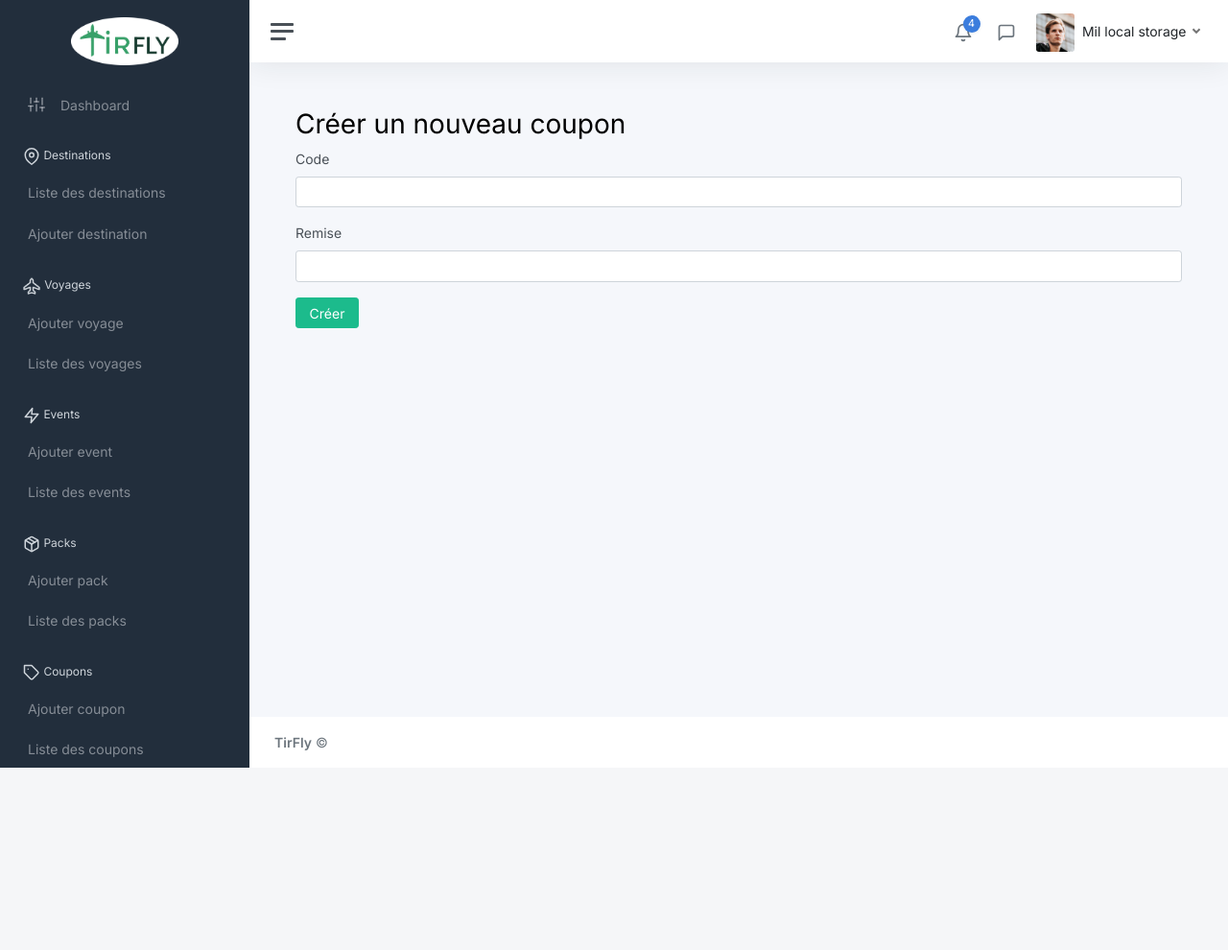
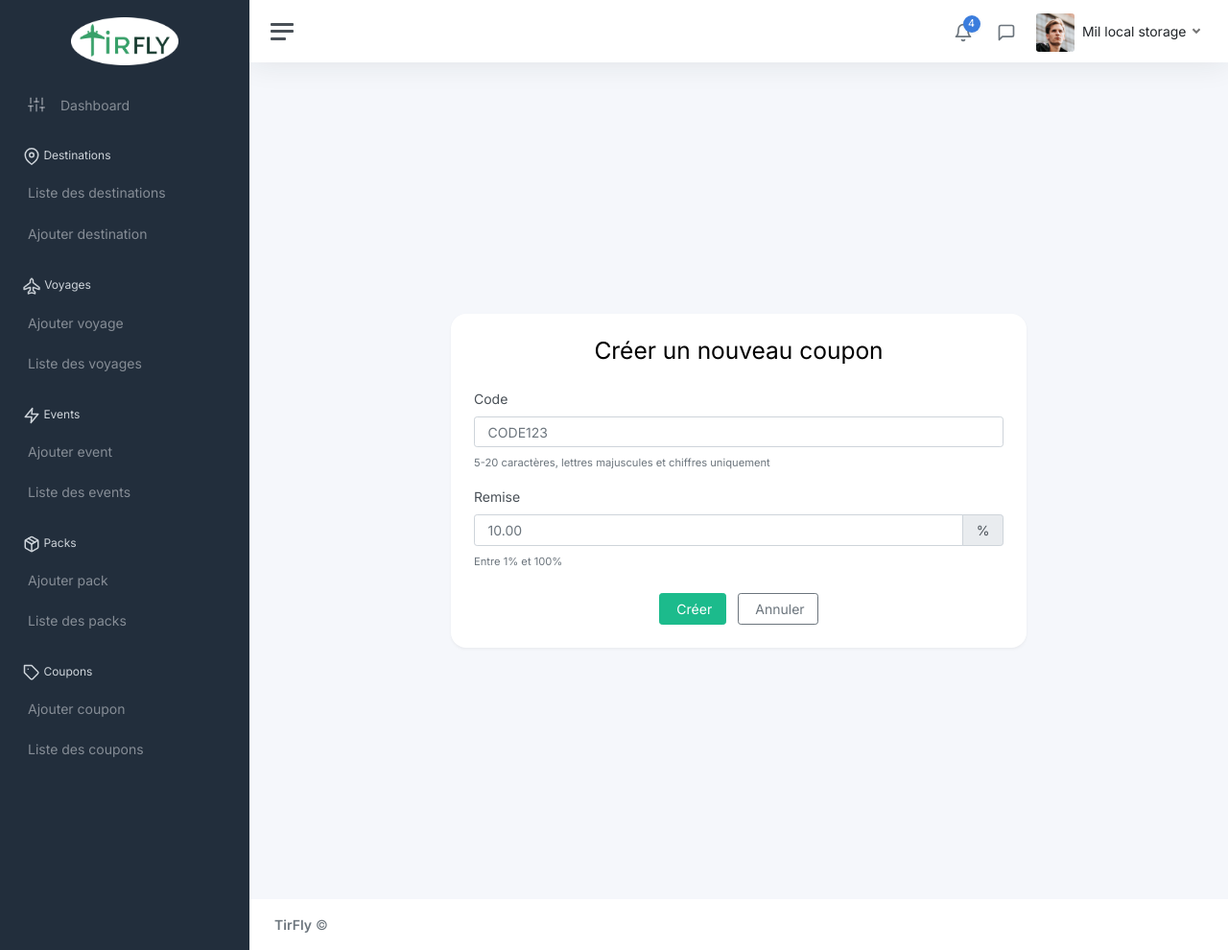
Before and after one commit to Koussay-Akchi/tirfly-web, a Symfony app: template templates/coupon/new.html.twig in a window 1280 px wide. Shown: the whole page at 96% size. Before the commit the page ends 800 px from the top, so only its background shows below. Run offline with Twig, Linux system fonts and the light colour scheme; the template is opened without the code that fills it, so the values that code supplies are empty; form fields are guessed from the names that the template uses; some libraries are stand-ins or nearby versions.

Commit message:
les contrôles de saisie coupon

```diff
--- a/templates/coupon/new.html.twig
+++ b/templates/coupon/new.html.twig
@@ -3,12 +3,70 @@
 {% block title %}Nouveau Coupon{% endblock %}
 
 {% block body %}
+    <div class="container d-flex justify-content-center align-items-center" style="min-height: 100vh;">
+        <div class="card shadow p-4" style="width: 100%; max-width: 600px; border-radius: 1rem;">
+            <h2 class="text-center mb-4">Créer un nouveau coupon</h2>
 
-    <h1>Créer un nouveau coupon</h1>
+            {{ form_start(form, {'attr': {'novalidate': 'novalidate', 'class': 'needs-validation'}}) }}
 
-    {{ form_start(form) }}
-        {{ form_row(form.code) }}
-        {{ form_row(form.remise) }}
-        <button class="btn btn-success">Créer</button>
-    {{ form_end(form) }}
+            <div class="form-group mb-3">
+                {{ form_label(form.code, null, {'label_attr': {'class': 'form-label'}}) }}
+                {{ form_widget(form.code, {'attr': {
+                    'class': 'form-control ' ~ (form.code.vars.errors|length ? 'is-invalid' : ''),
+                    'placeholder': 'CODE123'
+                }}) }}
+                <div class="invalid-feedback">
+                    {{ form_errors(form.code) }}
+                </div>
+                <small class="form-text text-muted">5-20 caractères, lettres majuscules et chiffres uniquement</small>
+            </div>
+
+            <div class="form-group mb-3">
+                {{ form_label(form.remise, null, {'label_attr': {'class': 'form-label'}}) }}
+                <div class="input-group">
+                    {{ form_widget(form.remise, {'attr': {
+                        'class': 'form-control ' ~ (form.remise.vars.errors|length ? 'is-invalid' : ''),
+                        'placeholder': '10.00'
+                    }}) }}
+                    <span class="input-group-text">%</span>
+                </div>
+                <div class="invalid-feedback">
+                    {{ form_errors(form.remise) }}
+                </div>
+                <small class="form-text text-muted">Entre 1% et 100%</small>
+            </div>
+
+            <div class="text-center mt-4">
+                <button type="submit" class="btn btn-success me-2">
+                    <i class="fas fa-save me-1"></i> Créer
+                </button>
+                <a href="{{ path('app_coupon_index') }}" class="btn btn-outline-secondary">
+                    <i class="fas fa-arrow-left me-1"></i> Annuler
+                </a>
+            </div>
+
+            {{ form_end(form) }}
+        </div>
+    </div>
+
+    <style>
+        .form-control:focus, .form-select:focus {
+            border-color: #86b7fe;
+            box-shadow: 0 0 0 0.25rem rgba(13, 110, 253, 0.25);
+        }
+        .card {
+            border: none;
+        }
+        .invalid-feedback {
+            display: block;
+            color: #dc3545;
+        }
+        .is-invalid {
+            border-color: #dc3545;
+        }
+        .is-invalid:focus {
+            border-color: #dc3545;
+            box-shadow: 0 0 0 0.25rem rgba(220, 53, 69, 0.25);
+        }
+    </style>
 {% endblock %}
```
Also changed, not shown: src/Entity/Coupon.php (+25 -10 lines), templates/coupon/edit.html.twig (+66 -7 lines).
